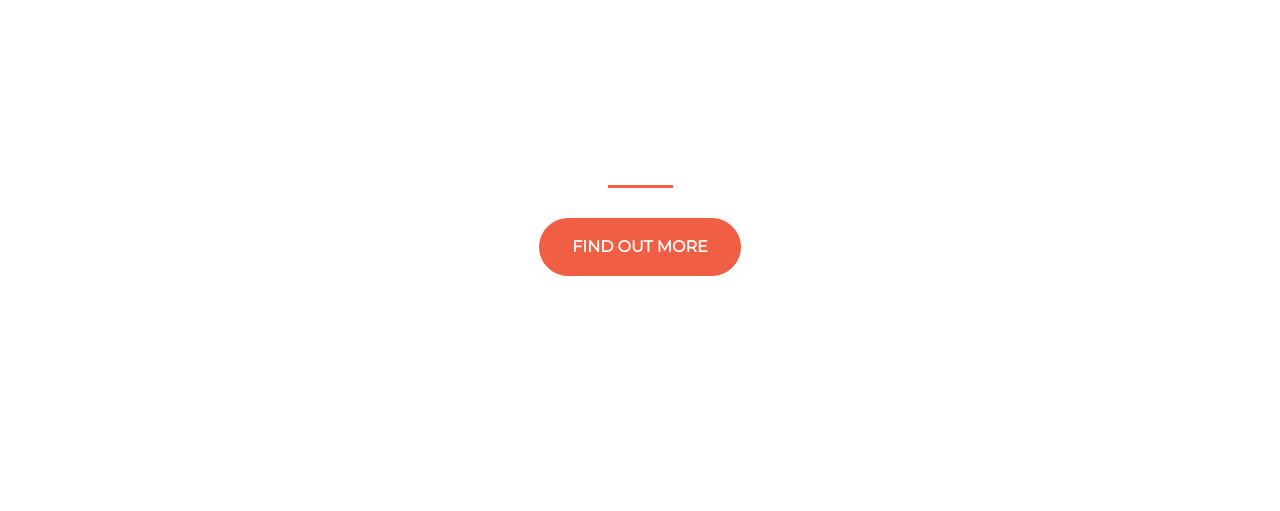
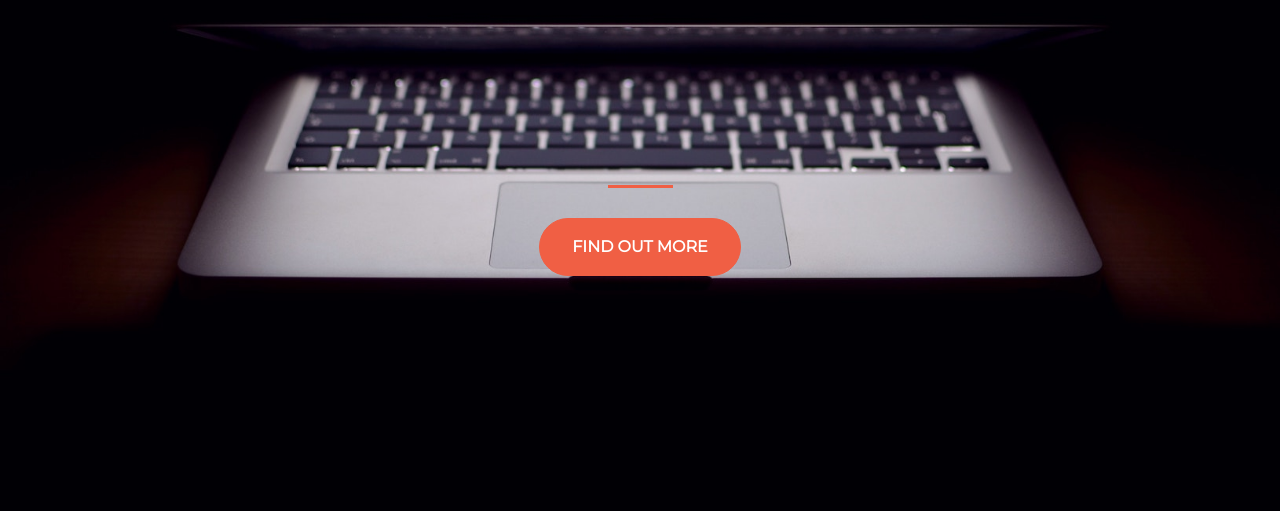
Before and after one commit to Niscolinx/Niscolinx.github.io, a plain HTML site: page index.html in a window 1280 px wide. Shown: the part 289-800 px from the top of the page. Drawn offline with nearby package versions, Linux system fonts and the light colour scheme.

Commit message:
Add files via upload

```diff
--- a/style.css
+++ b/style.css
@@ -22,7 +22,7 @@ hr {
 
 header.startup {
   background-position: center;
-  background-image:url("homepage.")
+  background-image:url("work.jpg");
   background-size: cover;
   height: 100%;
 }
```
